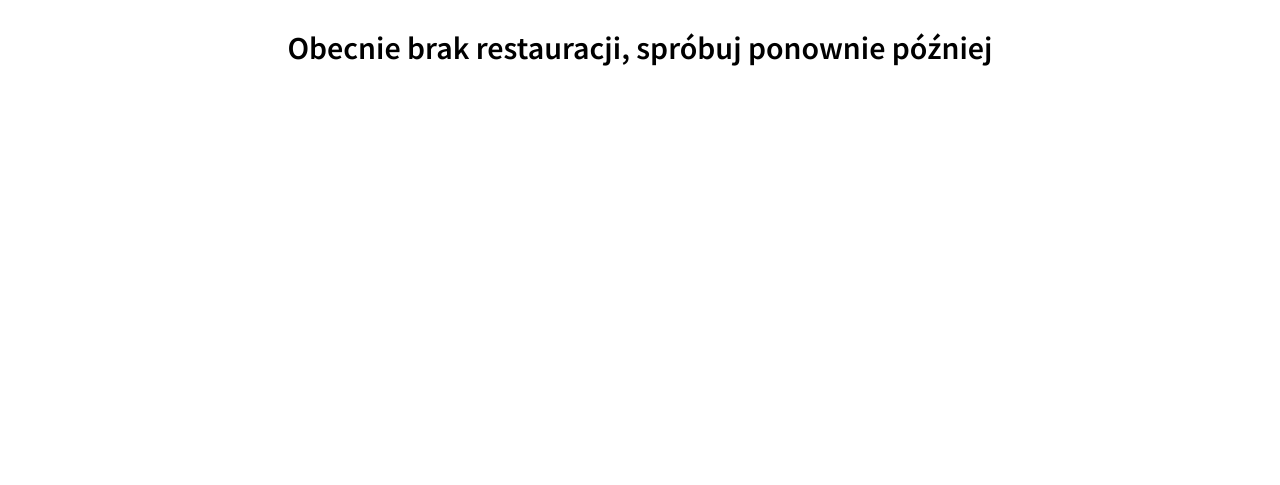
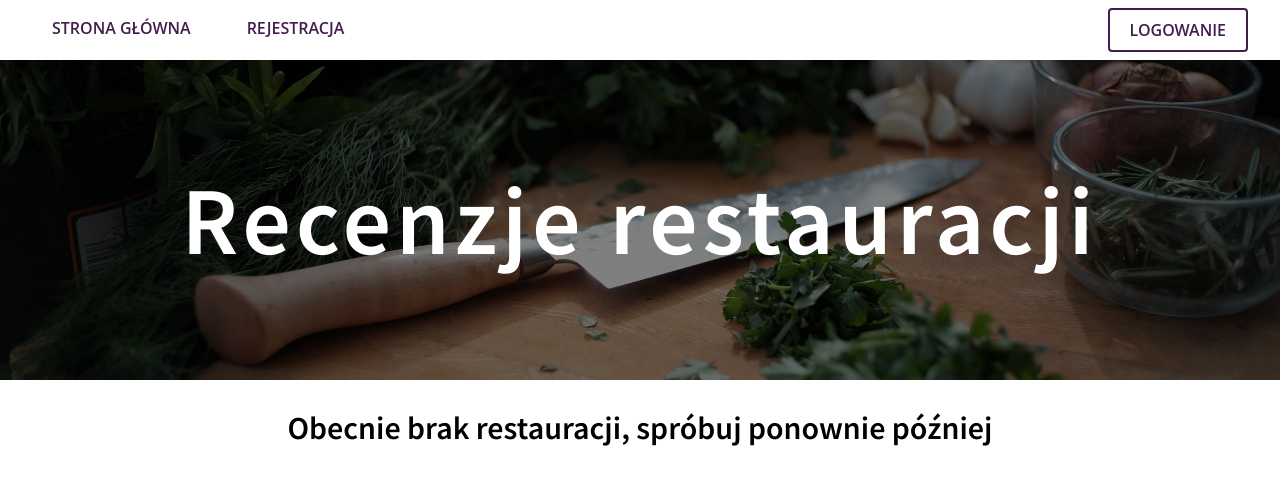
Before and after one commit to Amakazor/django_restaurants, a Django app: page / in a window 1280 px wide. Shown: the top 485 px of the page. Run offline with Django 4.2, Linux system fonts and the light colour scheme; data that the repository does not hold is empty.

Commit message:
Header and menu

```diff
--- a/restaurants/restaurants_site/templates/base.j2
+++ b/restaurants/restaurants_site/templates/base.j2
@@ -18,9 +18,11 @@
 
         <script src="{% static 'js/stylizedSelect.js' %}"></script>
         <script src="{% static 'js/sortSelectHandler.js' %}"></script>
+        <script src="{% static 'js/hamburgerHandler.js' %}"></script>
     </head>
 
     <body>
+        {% include "components/header.j2" %}
         {% block content %}{% endblock content %}
     </body>
 </html>
--- /dev/null
+++ b/restaurants/restaurants_site/templates/components/header.j2
@@ -0,0 +1,3 @@
+<header class="header">
+    {% include "components/navigation.j2" %}
+</header>
--- /dev/null
+++ b/restaurants/restaurants_site/templates/components/hero.j2
@@ -0,0 +1,6 @@
+{% load static %}
+
+<div class="hero">
+    <div class="hero__imageWrapper"><img class="hero__image" src="{% static 'images/hero.jpg' %}"/></div>
+    <div class="hero__text">Recenzje restauracji</div>
+</div>
--- /dev/null
+++ b/restaurants/restaurants_site/templates/components/navigation.j2
@@ -0,0 +1,14 @@
+<nav class="navigation">
+    <button type="button" class="navigation__hamburgerButton HamburgerHandler" data-autohide="true"><span class="navigation__hamburgerButtonInside"></span></button>
+    <ul class="navigation__menu">
+        <li class="navigation__menuItem"><a class="button button--underlined" href="">Strona główna</a></li>
+            {% if user.is_authenticated %}
+                <li class="navigation__menuItem"><a class="button button--underlined" href="/add">Dodaj restaurację</a></li>
+                <li class="navigation__menuItem"><a class="button button--bordered" href="/signout">Wyloguj się</a></li>
+            {% else %}
+                <li class="navigation__menuItem"><a class="button button--underlined" href="/signup">Rejestracja</a></li>
+                <li class="navigation__menuItem"><a class="button button--bordered" href="/signin">Logowanie</a></li>
+            {% endif %}
+        </li>
+    </ul>
+</nav>
--- a/restaurants/restaurants_site/templates/home.j2
+++ b/restaurants/restaurants_site/templates/home.j2
@@ -6,6 +6,7 @@
 {% endblock title %}
 
 {% block content %}
+    {% include "components/hero.j2" %}
     <main>
         <div class="container">
             {% if no_restaurants %}
--- /dev/null
+++ b/restaurants/static/scss/components/button.scss
@@ -0,0 +1,63 @@
+.button {
+  display: block;
+  padding: 0.75rem 1.25rem;
+
+  text-decoration: none;
+  font-size: 1rem;
+  font-weight: 600;
+  text-transform: uppercase;
+  font-family: "Open Sans", sans-serif;
+  color: var(--color-primary);
+  background: var(--color-white);
+
+  transition: color var(--time-normal), background var(--time-normal);
+
+  cursor: pointer;
+
+  outline: none;
+
+  width: max-content;
+  width: max-content;
+
+  &--underlined {
+    position: relative;
+
+    &::after {
+      display: block;
+      content: "";
+      transform-origin: left;
+      width: 80%;
+      position: absolute;
+      height: 0.125rem;
+      left: 10%;
+      top: 100%;
+      background: var(--color-primary);
+      transform: scaleX(0);
+      transition: var(--time-normal);
+    }
+
+    &:hover,
+    &:focus,
+    &:focus-within {
+      &::after {
+        @media screen and (min-width: 801px) {
+          transform: scaleX(1);
+        }
+      }
+    }
+  }
+
+  &--bordered {
+    @media screen and (min-width: 801px) {
+      border-radius: var(--borderRadiusStandard);
+      border: var(--borderStandard) var(--color-primary);
+    }
+
+    &:hover,
+    &:focus,
+    &:focus-within {
+      color: var(--color-white);
+      background: var(--color-primary);
+    }
+  }
+}
--- /dev/null
+++ b/restaurants/static/scss/components/hero.scss
@@ -0,0 +1,62 @@
+.hero {
+  position: relative;
+
+  &__imageWrapper {
+    position: relative;
+
+    max-width: 100%;
+    aspect-ratio: 16/4;
+    overflow: hidden;
+
+    @media screen and (max-width: 1000px) {
+      aspect-ratio: 16/6;
+    }
+
+    @media screen and (max-width: 650px) {
+      aspect-ratio: 16/8;
+    }
+
+    &::after {
+      display: block;
+      content: "";
+      position: absolute;
+      width: 100%;
+      height: 100%;
+      top: 0;
+      left: 0;
+
+      background: rgba(0, 0, 0, 0.5);
+    }
+  }
+
+  &__image {
+    display: block;
+    object-fit: cover;
+    width: 100%;
+    height: 100%;
+  }
+
+  &__text {
+    position: absolute;
+    width: 100%;
+    height: 100%;
+    top: 0;
+    left: 0;
+
+    display: flex;
+    align-items: center;
+    justify-content: center;
+    color: var(--color-white);
+    font-size: 6em;
+    font-weight: 600;
+    letter-spacing: 0.05em;
+
+    @media screen and (max-width: 1000px) {
+      font-size: 4em;
+    }
+
+    @media screen and (max-width: 650px) {
+      font-size: 2em;
+    }
+  }
+}
--- /dev/null
+++ b/restaurants/static/scss/components/menu.scss
@@ -0,0 +1,153 @@
+.navigation {
+  display: flex;
+  flex-direction: row;
+  justify-content: space-between;
+  width: 100%;
+  padding: 0.5rem 0;
+
+  position: relative;
+
+  @media (max-width: 800px) {
+    justify-content: flex-end;
+  }
+
+  &__hamburgerButton {
+    background: none;
+    border: none;
+    position: relative;
+    width: 3rem;
+    height: 3rem;
+    padding: 0.5rem 0;
+    margin-right: 1rem;
+
+    & > .navigation__hamburgerButtonInside,
+    &::after,
+    &::before {
+      display: block;
+      content: "";
+      position: absolute;
+      width: 100%;
+      height: 0.25rem;
+      background: var(--color-primary);
+      left: 0;
+      right: 0;
+      transition: transform var(--time-normal);
+    }
+
+    &::after,
+    &::before {
+      transform-origin: right;
+    }
+
+    &::before {
+      top: 0.5rem;
+    }
+
+    & > .navigation__hamburgerButtonInside {
+      top: calc(50% - (0.25rem / 2));
+    }
+
+    &::after {
+      bottom: 0.5rem;
+    }
+
+    @media screen and (min-width: 801px) {
+      display: none;
+    }
+  }
+
+  &__menu {
+    display: flex;
+    flex-direction: row;
+    justify-content: flex-end;
+    gap: 1rem;
+    z-index: 999999;
+    padding: 0rem 2rem;
+    width: 100%;
+    list-style: none;
+
+    background: var(--color-white);
+
+    @media (max-width: 1200px) and (min-width: 800px) {
+      gap: 0rem;
+
+      .button {
+        font-size: 0.8rem;
+      }
+    }
+
+    @media (max-width: 950px) and (min-width: 800px) {
+      .button {
+        padding: 0.75rem;
+      }
+    }
+
+    @media (max-width: 800px) {
+      flex-direction: column;
+      width: 100%;
+
+      gap: 0;
+
+      position: absolute;
+      left: 0;
+      right: 0;
+      top: 100%;
+
+      padding: 1rem 0;
+      margin-top: 0.125rem;
+      border-bottom: 0.125rem solid var(--color-primary);
+
+      transform-origin: top;
+      transform: scaleY(0);
+
+      transition: transform var(--time-normal) var(--time-normal);
+    }
+  }
+
+  &.menuOpen {
+    .navigation__menu {
+      @media screen and (max-width: 800px) {
+        transform: scaleY(1);
+        transition: transform var(--time-normal);
+      }
+    }
+
+    .navigation__menuItem {
+      @media screen and (max-width: 800px) {
+        opacity: 1;
+        transition: opacity var(--time-normal) var(--time-normal);
+      }
+    }
+
+    .navigation__hamburgerButton {
+      & > .navigation__hamburgerButtonInside {
+        transform: scaleX(0);
+      }
+
+      &::before {
+        transform: translateX(-0.6rem) rotateZ(-45deg) scaleX(0.81);
+      }
+
+      &::after {
+        transform: translateX(-0.6rem) rotateZ(45deg) scaleX(0.81);
+      }
+    }
+  }
+
+  &__menuItem {
+    @media screen and (max-width: 800px) {
+      opacity: 0;
+
+      transition: opacity var(--time-normal);
+    }
+
+    &:last-child {
+      @media screen and (min-width: 801px) {
+        flex-grow: 1;
+        display: flex;
+        flex-direction: row;
+        justify-content: flex-end;
+      }
+    }
+  }
+}
--- a/restaurants/static/scss/main.scss
+++ b/restaurants/static/scss/main.scss
@@ -9,3 +9,6 @@
 @import "./components/sortSelects.scss";
 @import "./components/reviews.scss";
 @import "./components/addReview.scss";
+@import "./components/hero.scss";
+@import "./components/menu.scss";
+@import "./components/button.scss";
```
Also changed, not shown: restaurants/static/js/hamburgerHandler.js (added, +45 -0 lines), restaurants/static/css/main.min.css, restaurants/static/images/hero.jpg (added), 1 other file.
